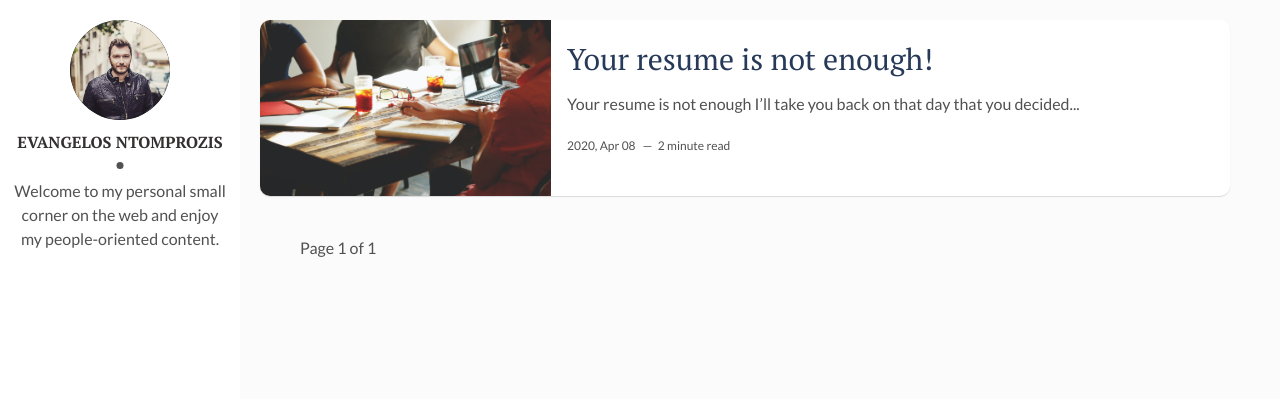
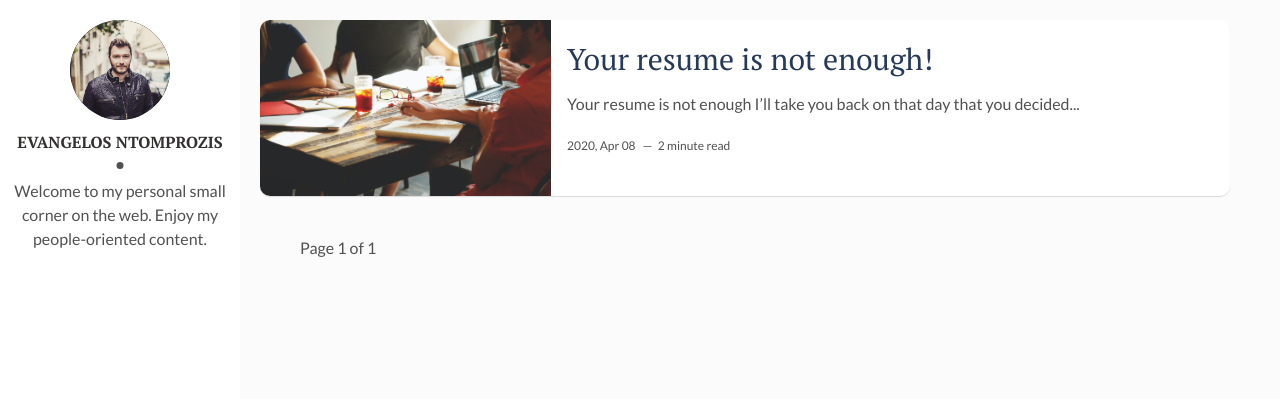
Before and after one commit to evangntomp/evnto.xyz, a Jekyll site: the page built from index.html, in a window 1280 px wide. Shown: the top 399 px of the page. Built offline with Jekyll 4.4.1, drawn with Linux system fonts in a browser that asks for light colours; the list of posts is cut into pages by our own code.

Commit message:
Update _config.yml

```diff
--- a/_config.yml
+++ b/_config.yml
@@ -11,7 +11,7 @@
 # Author Settings
 author: Evangelos Ntomprozis
 author-img:  profile_pic.jpg # add your photo
-about-author: "Welcome to my personal small corner on the web and enjoy my people-oriented content. "
+about-author: "Welcome to my personal small corner on the web. Enjoy my people-oriented content. "
 social-facebook: vagelisnto
 social-linkedin: vntomprozi
 social-email: vagelisdob@gmail.com
```
